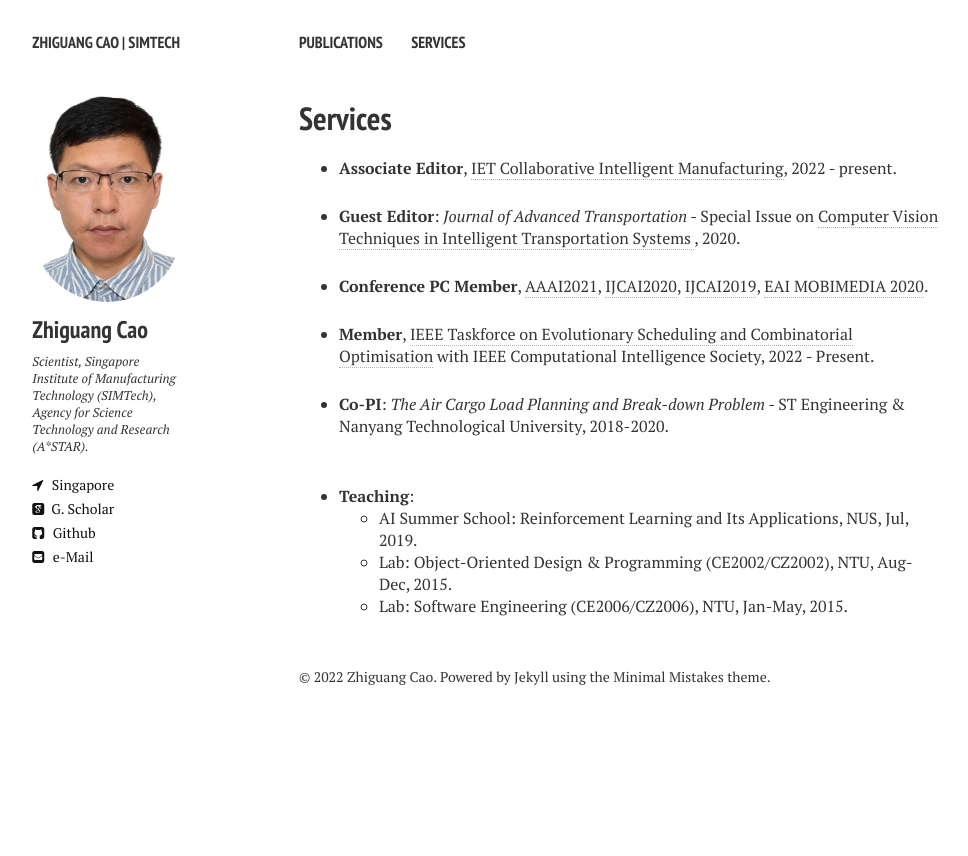
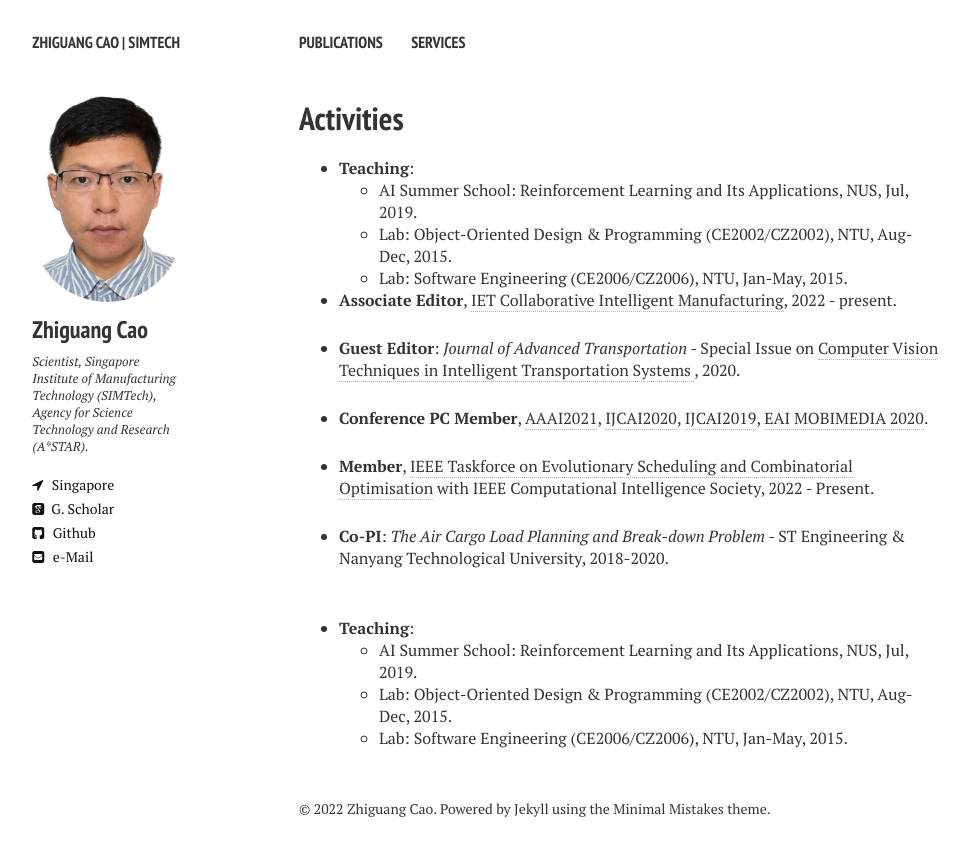
Before and after one commit to zhiguangcaosg/zhiguangcaosg.github.io, a Jekyll site: the page built from services.md, in a window 1280 px wide. Shown: the top 856 px of the page, without its empty margins (21-989 px from the left). Built offline with Jekyll 4.4.1, drawn with Linux system fonts in a browser that asks for light colours; nearby versions of some CDN libraries.

Commit message:
Update services.md

```diff
--- a/services.md
+++ b/services.md
@@ -1,8 +1,8 @@
 ---
 layout: home2
-permalink: /services/
-title: Services
-tags: [services]
+permalink: /activities/
+title: Activities
+tags: [activities]
 modified: 6-3-2018
 comments: false
 ---
@@ -16,6 +16,18 @@ comments: false
 </li>
 -->
 
+
+<li>
+<b>Teaching</b>:
+	<ul>
+	<li> AI Summer School: Reinforcement Learning and Its Applications, NUS, Jul, 2019.
+	</li>
+	<li> Lab: Object-Oriented Design & Programming (CE2002/CZ2002), NTU, Aug-Dec, 2015.
+	</li>
+	<li> Lab: Software Engineering (CE2006/CZ2006), NTU, Jan-May, 2015.
+	</li>
+	</ul>
+</li>
 
 <li>
 <p>
```
